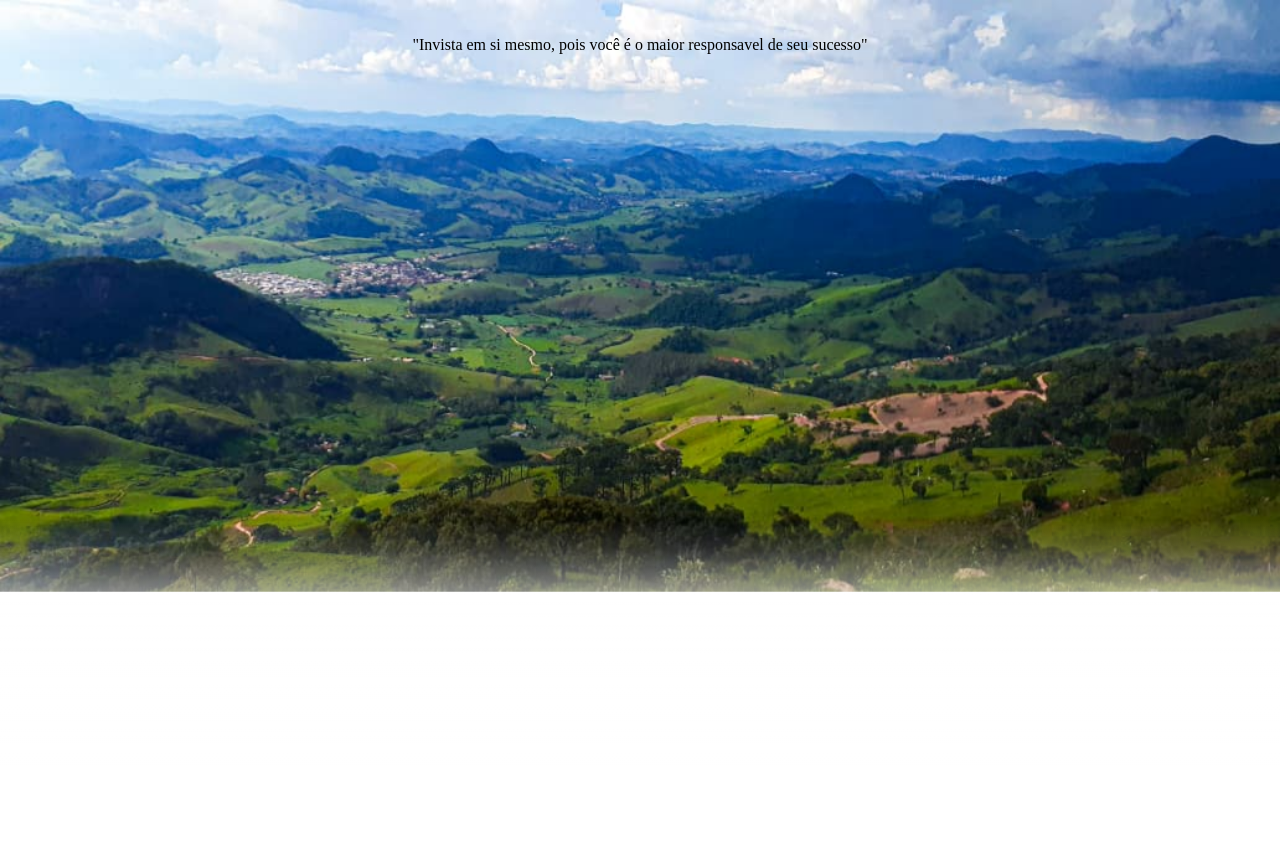
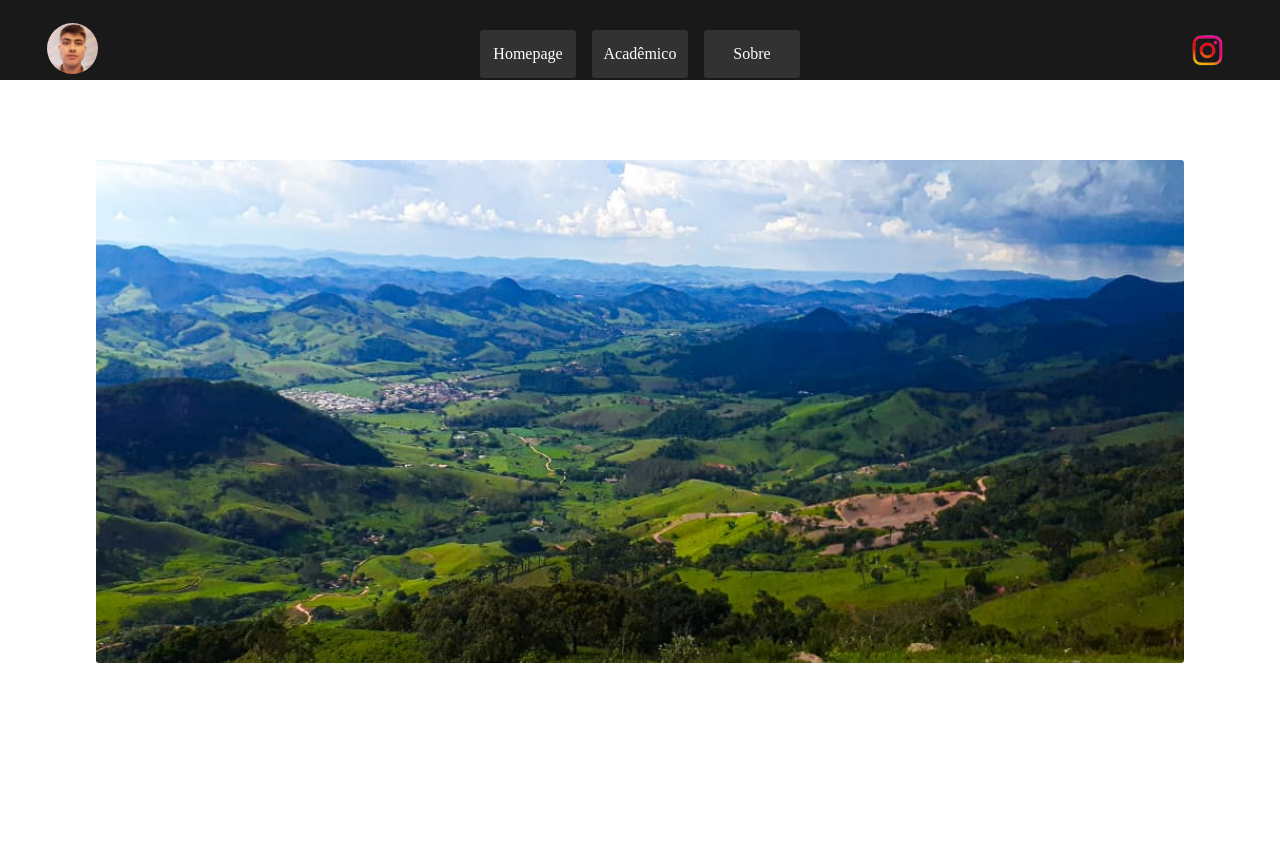
Before and after one commit to Carl-Edwart/Projeto_Web, a PHP site: page / in a window 1280 px wide. Shown: the top 862 px of the page. Run offline with PHP 8.4, Linux system fonts and the light colour scheme.

Commit message:
evolução no index

```diff
--- a/Css/index.css
+++ b/Css/index.css
@@ -1,44 +1,73 @@
-html {
-    background: white;
-}
-body {
+body{
+    display: flex;
+    justify-content: center;
     margin: 0;
     height: 300vh;
+}
+.fundo{
+    position: fixed;
+    width: 85%;
+    height: auto;
+    margin-top: 20vh;
+    border-radius: 0.2rem;
+    z-index: 0;
+}
+main{
+    z-index: 1;
+}
+header{
+    background-color: rgb(25, 25, 25);
+    position: fixed;
+    top: 0;
+    left: 0;
+    width: 100%;
+    height: 10vh;
+    display: flex;
+    justify-content: space-around;
+    align-items: end;
+}
+#foto_index{
+    width: 3.2rem;
+    height: 3.2rem;
+    border-radius: 100%;
+    margin-bottom: 0.1rem;
+}
+#roll{
+    display: flex;
+    width: 70%;
+    height: 6vh;
+    justify-content: center;
+    margin-bottom: 0.1rem;
+}
+#roll>a{
+    background-color: rgb(50, 50, 50);
+    width: 6rem;
+    height: 100%;
     display: flex;
     justify-content: center;
+    align-items: center;
+    text-decoration: none;
+    color: white;
+    margin: 0 0.5rem;
+    overflow: hidden;
+    border-radius: 0.2rem;
+    transition: 0.2s ease-in;
 }
-.bg {
-    position: fixed;
-    inset: 0;
-    z-index: 0;
-    pointer-events: none;
-    overflow: hidden;
+#roll>a:hover{
+    background-color: white;
+    color: black;
+    border: 0.1rem white;
+    height: 7vh;
+    transform: translateY(-1vh);
 }
-.fundo {
-    width: 100%;
-    max-width: 1600px;
-    height: auto;
-    display: block;
-    margin: 0 auto;
-    transform: translateY(0);
-    will-change: transform;
+#insta_ico{
+    width: 3.2rem;
+    height: 3.2rem;
+    border-radius: 100%;
 }
-.fade {
-    position: absolute;
-    bottom: 0;
-    left: 0;
-    width: 100%;
-    height: 35vh;
-    background: linear-gradient(
-        to bottom,
-        rgba(255,255,255,0) 0%,
-        rgba(255,255,255,0.15) 10%,
-        rgba(255,255,255,0.5) 25%,
-        rgba(255,255,255,0.8) 50%,
-        rgba(255,255,255,1) 90%
-    );
+#frase{
+    background-color: rgb(50, 50, 50);
+    color: white;
+    border-radius: 5rem;
+    padding: 1rem;
 }
-main {
-    position: relative;
-    z-index: 1;
-}
--- a/index.html
+++ b/index.html
@@ -12,21 +12,22 @@
     <title>Project_web</title>
 </head>
 <body>
-    <div class="bg">
-        <img src="Img/fundo1.jpeg" alt="paisagem de Piranguçu-MG" class="fundo">
-        <div class="fade"></div>
-    </div>
+    <img src="Img/fundo1.jpeg" alt="paisagem de Piranguçu-MG" class="fundo">
     <main>
         <header>
             <a href="">
-                <img src="" alt="">
+                <img src="Img/eu2.jpeg" alt="minha foto" id="foto_index">
             </a>
-            <div></div>
+            <div id="roll">
+                <a href="">Homepage</a>
+                <a href="">Acadêmico</a>
+                <a href="">Sobre</a>
+            </div>
             <a href="">
-                <img src="" alt="">
+                <img src="Img/instagram.png" alt="ícone do instagram" id="insta_ico">
             </a>
         </header>
-        <div>"Invista em si mesmo, pois você é o maior responsavel de seu sucesso"</div>
+        <div id="frase">"Invista em si mesmo, pois você é o maior responsavel de seu sucesso"</div>
         <footer></footer>
         <script src="Js/index.js" defer></script>
     </main>
```
Also changed, not shown: Img/eu2.jpeg, Img/instagram.png (added).
